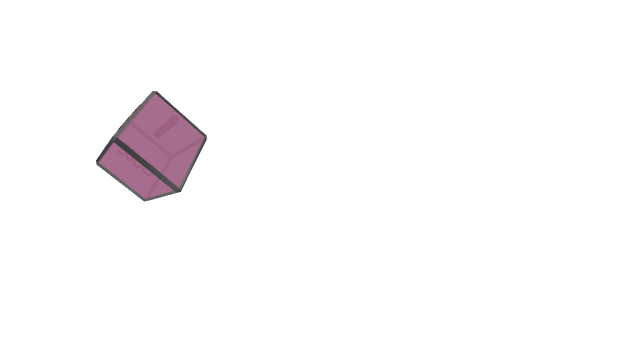
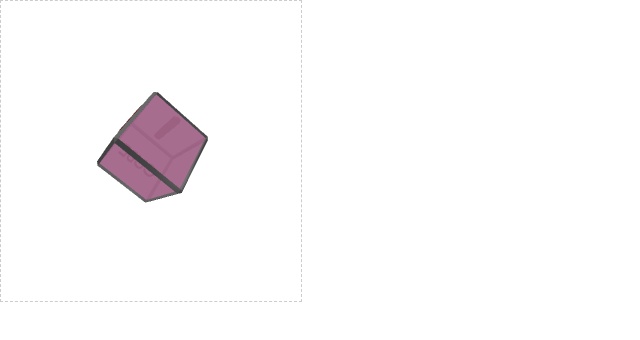
Before and after one commit to AlexanderSokolov69/pythonJS, a plain HTML site: page index.html in a window 1280 px wide. Shown: the full height of the page, 0-640 px from the left. Drawn offline with nearby package versions, Linux system fonts and the light colour scheme.

Commit message:
added border for div container

```diff
--- a/style.css
+++ b/style.css
@@ -5,4 +5,5 @@ body {
 #model3dcube {
     width: 300px;
     height: 300px;
+    border: 1px dashed #ccc;
 }
```
